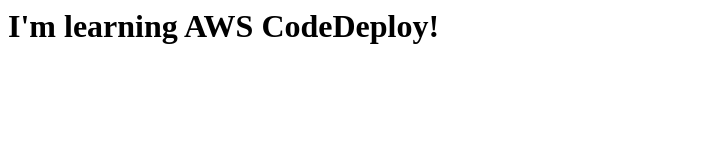
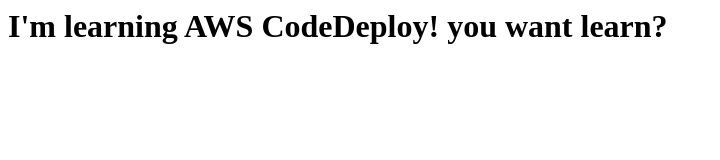
Before and after one commit to shubh2544/shubham, a plain HTML site: page index.html in a window 1280 px wide. Shown: the whole page, without its empty margins (0-720 px from the left). Drawn offline with Linux system fonts and the light colour scheme.

Commit message:
Update index.html

```diff
--- a/index.html
+++ b/index.html
@@ -1,3 +1,3 @@
 <html>
-<h1>I'm learning AWS CodeDeploy!
+<h1>I'm learning AWS CodeDeploy! you want learn?
 </html>
```
